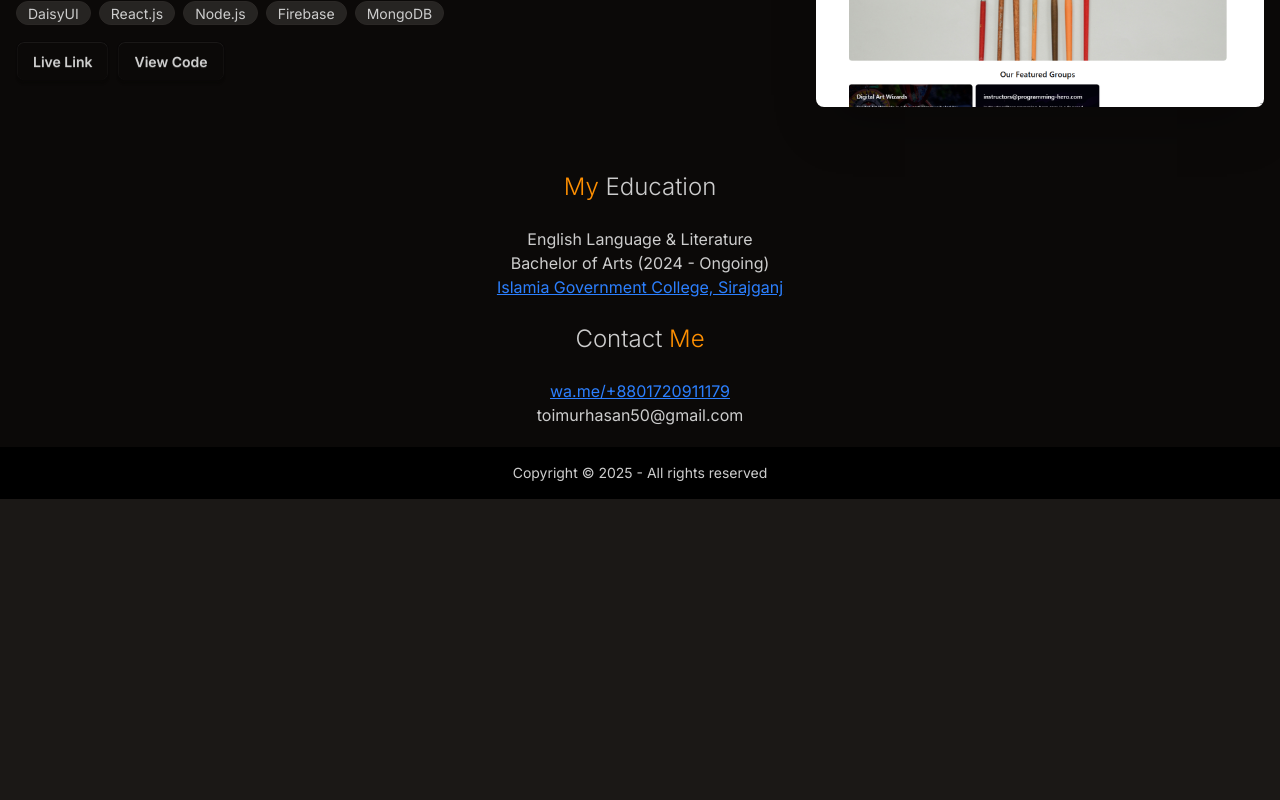
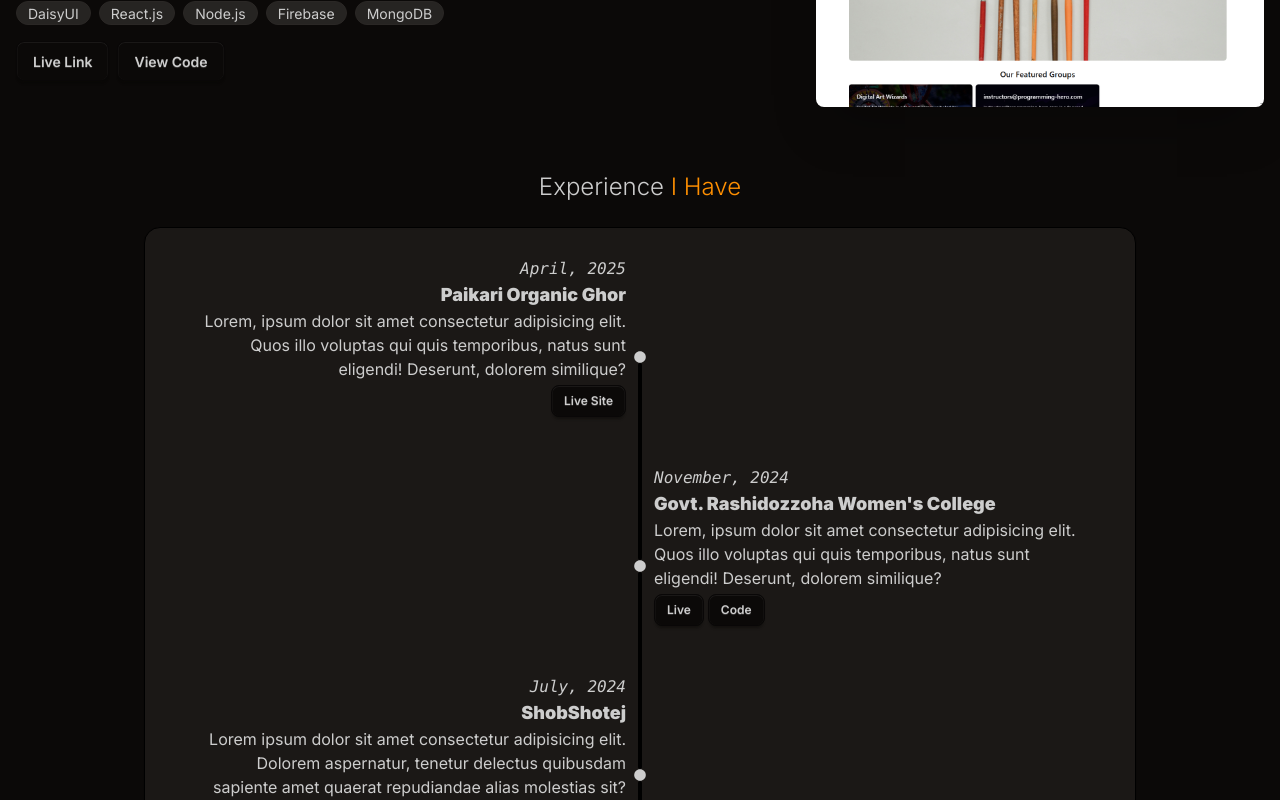
Before and after one commit to toimurhasan/my-portfolio, a React (Vite) app: page / in a window 1280 px wide. Shown: the part 2000-2800 px from the top of the page. Before the commit the page ends 2499 px from the top, so only its background shows below. Built offline with nearby package versions, Linux system fonts and the light colour scheme.

Commit message:
experience-section added

```diff
--- /dev/null
+++ b/src/components/Experience.jsx
@@ -0,0 +1,99 @@
+import React from "react";
+import { FaCircle } from "react-icons/fa";
+
+const Experience = () => {
+  return (
+    <section id="experience">
+      <h3 className="text-center py-6 text-2xl font-light">
+        Experience <span className="text-primary">I Have</span>
+      </h3>
+      <div className="max-w-5xl mx-auto px-4">
+        <ul className="timeline text-base timeline-box max-md:timeline-compact timeline-vertical px-10 py-6">
+          <li>
+            <div className="timeline-middle">
+              <FaCircle size={12} />
+            </div>
+            <div className="timeline-start mb-10 md:text-end">
+              <time className="font-mono italic">April, 2025</time>
+              <div className="text-lg font-black">Paikari Organic Ghor</div>
+              <p>
+                Lorem, ipsum dolor sit amet consectetur adipisicing elit. Quos illo voluptas qui
+                quis temporibus, natus sunt eligendi! Deserunt, dolorem similique?
+              </p>
+              <div className="my-1">
+                <button className="btn btn-sm">Live Site</button>
+              </div>
+            </div>
+            <hr className="mx-2" />
+          </li>
+          <li>
+            <hr className="mx-2" />
+            <div className="timeline-middle">
+              <FaCircle size={12} />
+            </div>
+            <div className="timeline-end md:mb-10">
+              <time className="font-mono italic">November, 2024</time>
+              <div className="text-lg font-black">Govt. Rashidozzoha Women's College</div>
+              <p>
+                Lorem, ipsum dolor sit amet consectetur adipisicing elit. Quos illo voluptas qui
+                quis temporibus, natus sunt eligendi! Deserunt, dolorem similique?
+              </p>
+              <div className="my-1 space-x-1">
+                <button className="btn btn-sm">Live</button>
+                <button className="btn btn-sm">Code</button>
+              </div>
+            </div>
+            <hr className="mx-2" />
+          </li>
+          <li>
+            <hr className="mx-2" />
+            <div className="timeline-middle">
+              <FaCircle size={12} />
+            </div>
+            <div className="timeline-start mb-10 md:text-end">
+              <time className="font-mono italic">July, 2024</time>
+              <div className="text-lg font-black">ShobShotej</div>
+              <p>
+                Lorem ipsum dolor sit amet consectetur adipisicing elit. Dolorem aspernatur, tenetur
+                delectus quibusdam sapiente amet quaerat repudiandae alias molestias sit?
+              </p>
+              <div className="my-1">
+                <button className="btn btn-sm">Live Site</button>
+              </div>
+            </div>
+            <hr className="mx-2" />
+          </li>
+          <li>
+            <hr className="mx-2" />
+            <div className="timeline-middle">
+              <FaCircle size={12} />
+            </div>
+            <div className="timeline-end mb-10 md:text-start">
+              <time className="font-mono italic">April, 2024</time>
+              <div className="text-lg font-black">Wordpress Instructor</div>
+
+              <iframe
+                className="rounded-2xl"
+                src="https://www.facebook.com/plugins/video.php?height=314&href=https%3A%2F%2Fweb.facebook.com%2Fweb.developer.tamim%2Fvideos%2F7563727837054855%2F&show_text=false&width=560&t=0"
+                width="100%"
+                height="100%"
+                style={{ border: "none", overflow: "hidden" }}
+                scrolling="no"
+                frameBorder="0"
+                allowFullScreen={true}
+                allow="autoplay; clipboard-write; encrypted-media; picture-in-picture; web-share"
+                title="Facebook Video"
+              ></iframe>
+              <p>
+                Lorem ipsum dolor sit amet consectetur adipisicing elit. Dolorem aspernatur, tenetur
+                delectus quibusdam sapiente amet quaerat repudiandae alias molestias sit?
+              </p>
+            </div>
+          </li>
+        </ul>
+      </div>
+    </section>
+  );
+};
+
+export default Experience;
--- a/src/components/Navbar.jsx
+++ b/src/components/Navbar.jsx
@@ -51,6 +51,19 @@
             <li>
               <span
                 onClick={() => {
+                  const element = document.getElementById("experience");
+                  const yOffset = -80; // Adjust this value as needed (e.g. height of your navbar)
+                  const y = element.getBoundingClientRect().top + window.pageYOffset + yOffset;
+
+                  window.scrollTo({ top: y, behavior: "smooth" });
+                }}
+              >
+                Experience
+              </span>
+            </li>
+            <li>
+              <span
+                onClick={() => {
                   const element = document.getElementById("education");
                   const yOffset = -80; // Adjust this value as needed (e.g. height of your navbar)
                   const y = element.getBoundingClientRect().top + window.pageYOffset + yOffset;
--- a/src/pages/Home.jsx
+++ b/src/pages/Home.jsx
@@ -6,6 +6,7 @@
 import Projects from "../components/Projects";
 import Contact from "../components/Contact";
 import Education from "../components/Education";
+import Experience from "../components/Experience";
 
 const Home = () => {
   return (
@@ -14,6 +15,7 @@
       <About></About>
       <Technologies></Technologies>
       <Projects></Projects>
+      <Experience></Experience>
       <Education></Education>
       <Contact></Contact>
     </div>
```
